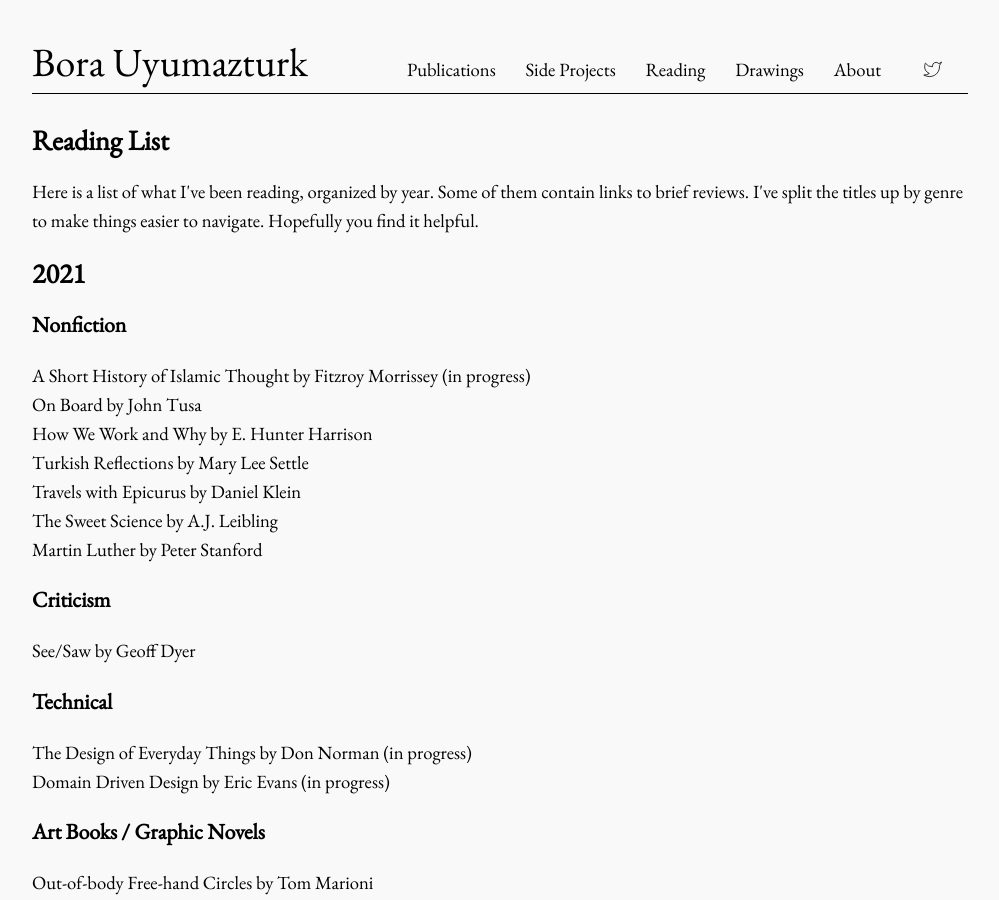
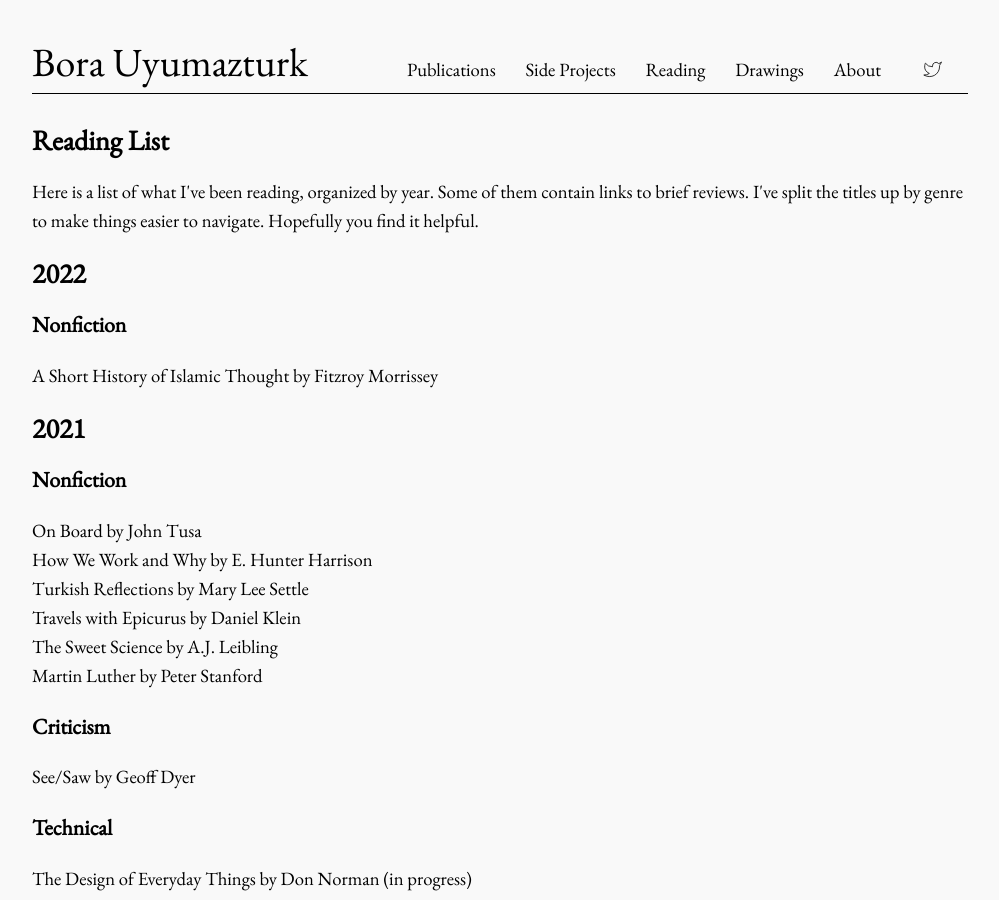
Before and after one commit to bora-uyumazturk/bora-uyumazturk.github.io, a Jekyll site: the page built from reading.html, in a window 1280 px wide and 900 px high. Shown: the whole window, without its empty margins (140-1139 px from the left). Built offline with Jekyll 4.4.1, drawn with Linux system fonts in a browser that asks for light colours.

Commit message:
Update reading.html

```diff
--- a/reading.html
+++ b/reading.html
@@ -12,11 +12,16 @@ title: Reading
     helpful.
   </p>
 
+  <h2>2022</h2>
+
+  <h3>Nonfiction</h2>
+
+  A Short History of Islamic Thought by Fitzroy Morrissey <br>
+
   <h2>2021</h2>
 
   <h3>Nonfiction</h2>
 
-  A Short History of Islamic Thought by Fitzroy Morrissey (in progress) <br>
   On Board by John Tusa <br>
   How We Work and Why by E. Hunter Harrison <br>
   Turkish Reflections by Mary Lee Settle <br>
```
